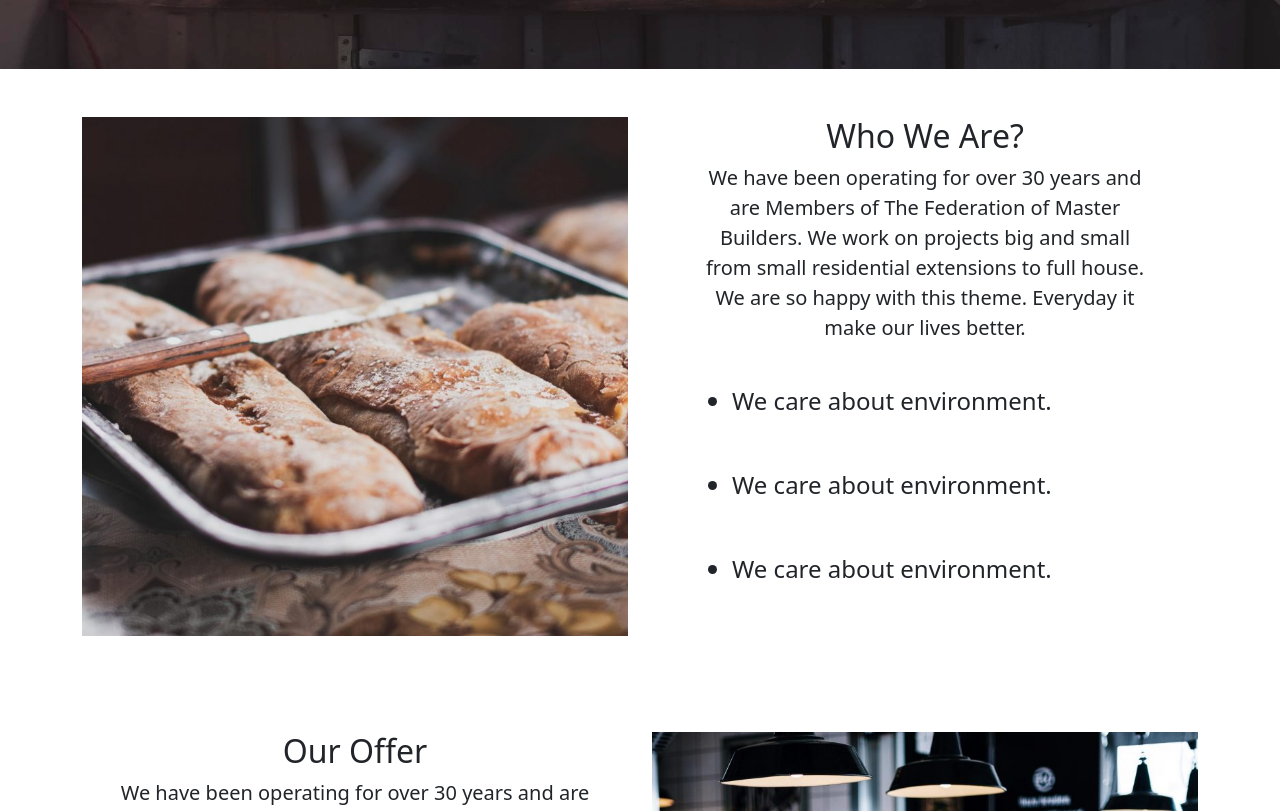
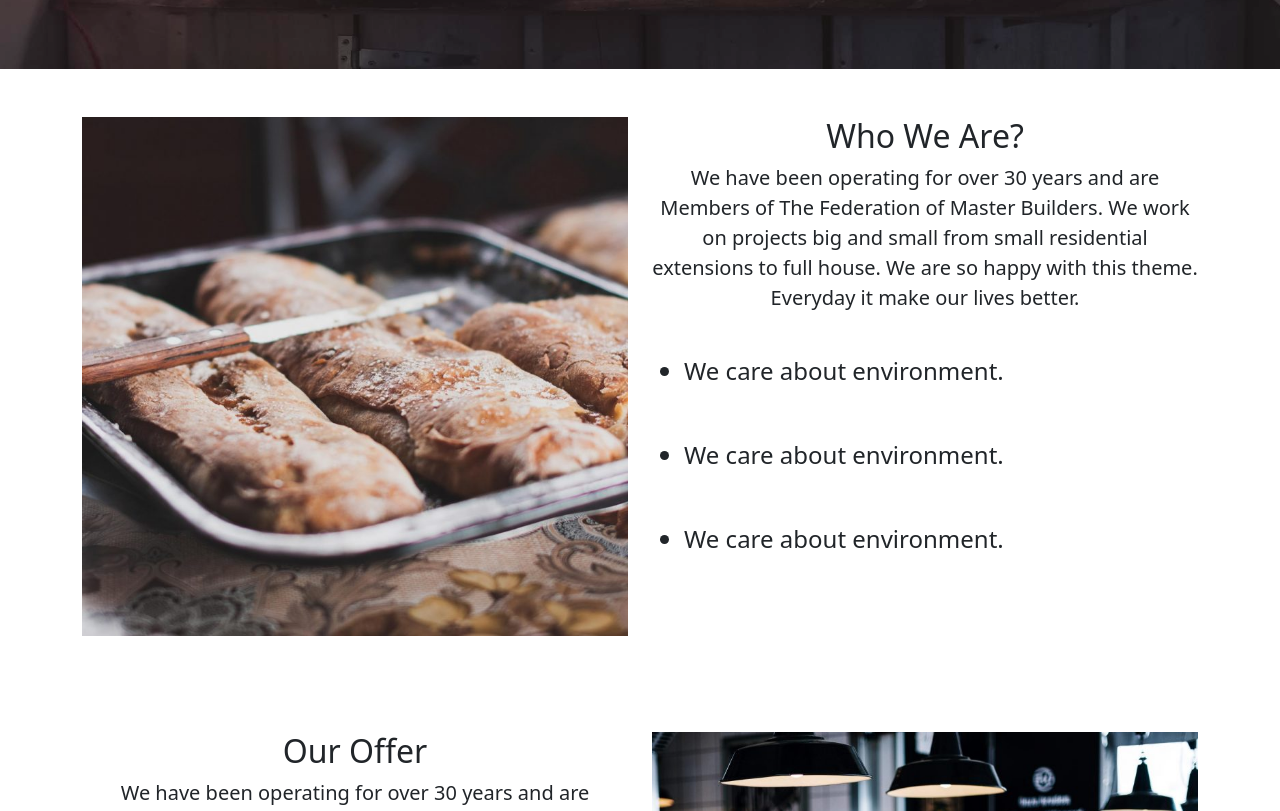
Before and after one commit to Karimtarek011420/Bakery, a plain HTML site: page index.html in a window 1280 px wide. Shown: the part 731-1542 px from the top of the page. Drawn offline with Linux system fonts and the light colour scheme.

Commit message:
third commit

```diff
--- a/index.html
+++ b/index.html
@@ -4,7 +4,6 @@
     <meta charset="UTF-8">
     <meta name="viewport" content="width=device-width, initial-scale=1.0">
     <meta name="description" content="Bakery">
-    <meta http-equiv="X-UA-Compatible" content="ie=edge">
     <title>Bakery</title>
     <link rel="stylesheet" href="./css/bootstrap.min.css">
     <link rel="stylesheet" href="./css/all.min.css">
@@ -61,15 +60,15 @@
                 </div>
             </div>
             <div class="col-md-6">
-                <div class="aboutContent px-5">
+                <div class="aboutContent">
                     <div class="text-center">
                         <h2>Who We Are?</h2>
                         <p class="fs-5">We have been operating for over 30 years and are Members of The Federation of Master Builders. We work on projects big and small from small residential extensions to full house. We are so happy with this theme. Everyday it make our lives better.</p>
                     </div>
                     <ul>
-                        <li class="py-lg-4 py-sm-1 fs-4">We care about environment.</li>
-                        <li class="py-lg-4 py-sm-1 fs-4">We care about environment.</li>
-                        <li class="py-lg-4 py-sm-1 fs-4">We care about environment.</li>
+                        <li class="py-lg-4  fs-4">We care about environment.</li>
+                        <li class="py-lg-4  fs-4">We care about environment.</li>
+                        <li class="py-lg-4  fs-4">We care about environment.</li>
                     </ul>
 
 
```
